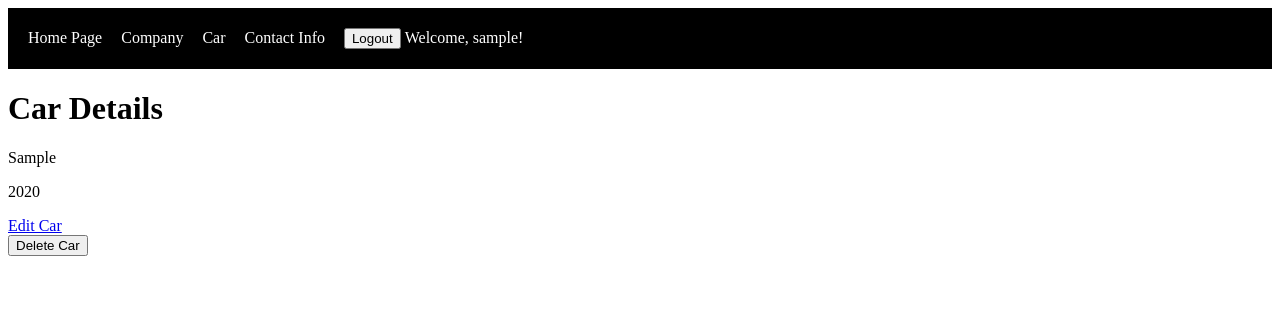
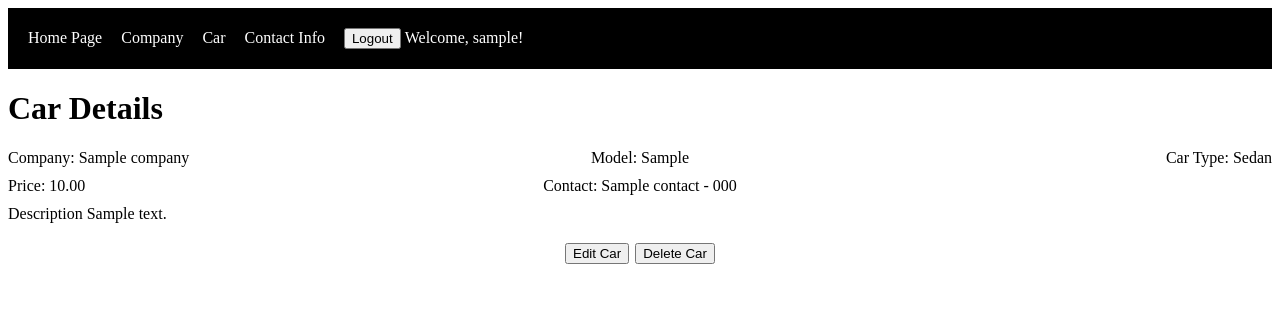
Before and after one commit to saideendev111/CarSell, a Django app: page /car/1/ in a window 1280 px wide. Shown: the top 329 px of the page. Run offline with Django 5.2, Linux system fonts and the light colour scheme; a user stored in the database is signed in; tables that the repository leaves empty hold one stand-in row (values such as "Sample post").

Commit message:
Finished styling Car pages

```diff
--- a/main_app/static/css/style.css
+++ b/main_app/static/css/style.css
@@ -69,3 +69,42 @@
     font-style: italic;
     color: gray;
 }
+
+.details-card {
+    display: flex;
+    flex-direction: column;
+    gap: 10px;
+}
+
+.detail-row {
+    display: flex;
+    gap: 20px;
+}
+
+.detail-row .left {
+    flex: 2;
+    text-align: left;
+}
+
+.detail-row .center {
+    flex: 4;
+    text-align: center;
+    white-space: nowrap;
+}
+
+.detail-row .right {
+    flex: 2;
+    text-align: right;
+}
+
+.detail-row .full {
+    flex: 1 1 100%;
+    text-align: left;
+}
+
+.actions {
+    display: flex;
+    gap: 6px;
+    margin-top: 20px;
+    justify-content: center;
+}
--- a/main_app/templates/car/car_detail.html
+++ b/main_app/templates/car/car_detail.html
@@ -5,15 +5,37 @@
 {% block content %}
 <h1>Car Details</h1>
 
-<p>{{car.car_model}}</p>
-<p>{{car.year}}</p>
+<div class="details-card">
+
+    <div class="detail-row">
+        <span class="left">Company: {{ car.company }}</span>
+        <span class="center">Model: {{ car.car_model }}</span>
+        <span class="right">Car Type: {{ car.car_type }}</span>
+    </div>
+
+
+    <div class="detail-row">
+        <span class="left">Price: {{ car.price }}</span>
+        <span class="center">Contact: {{ car.contact.contact_name }} - {{ car.contact.phone_num }}</span>
+        <span class="right"></span>
+    </div>
+
+
+    <div class="detail-row">
+        <span class="full">Description {{ car.description }}</span>
+    </div>
+</div>
 
 {% if user.is_authenticated %}
-    <a href="{% url 'car_update' car.pk %}">Edit Car</a>
-
-    <form action="{% url 'car_delete' car.pk %}" method="post">
-        {% csrf_token %}
-        <button>Delete Car</button>
-    </form>
-{% endif %}
+        <div class="actions">
+            <form action="{% url 'car_update' car.pk %}" method="get">
+                {% csrf_token %}
+                <button type="submit">Edit Car</button>
+            </form>
+            <form action="{% url 'car_delete' car.pk %}" method="post">
+                {% csrf_token %}
+                <button>Delete Car</button>
+            </form>
+        </div>
+    {% endif %}
 {% endblock content %}
```
